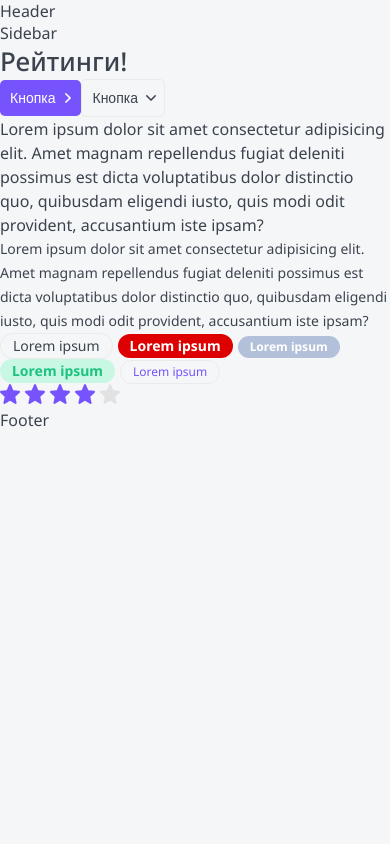
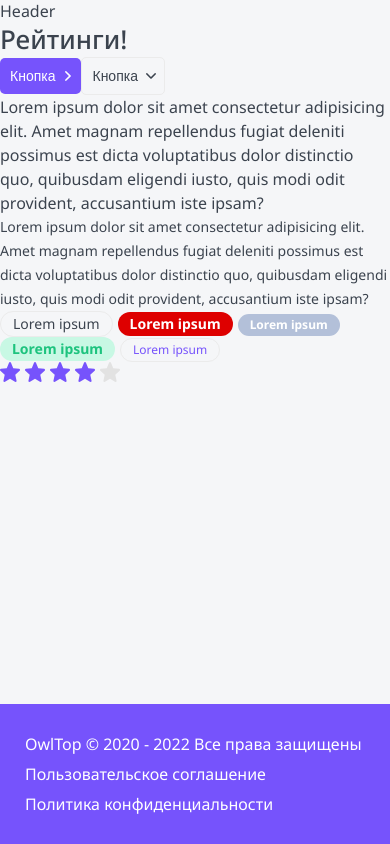
Before and after one commit to ustyuzhanina/react-nextjs-ts-demo, a Next.js app in the folder top-app/: page / in a window 390 px wide. Built offline with nearby package versions, Linux system fonts and the light colour scheme.

Commit message:
feat: create page and footer layout with the help of display grid

```diff
--- a/top-app/layout/Footer/Footer.module.scss
+++ b/top-app/layout/Footer/Footer.module.scss
@@ -0,0 +1,22 @@
+.footer {
+    display: grid;
+    grid-template-columns: 1fr auto auto;
+    gap: 10px 40px;
+    background: $primary;
+    color: $white;
+    padding: 30px 25px;
+    font-size: 16px;
+    line-height: 20px;
+
+    & a:hover {
+        color: $gray-light;
+    }
+}
+
+@media (max-width: 765px) {
+
+    .footer {
+        grid-template-columns: 1fr;
+    }
+
+}
--- a/top-app/layout/Footer/Footer.tsx
+++ b/top-app/layout/Footer/Footer.tsx
@@ -1,11 +1,14 @@
 import { FooterProps } from "./Footer.props";
 import styles from './Footer.module.scss';
 import cn from 'classnames';
+import { format } from 'date-fns';
 
-export const Footer = ({ ...props }: FooterProps): JSX.Element => {
+export const Footer = ({ className, ...props }: FooterProps): JSX.Element => {
   return (
-    <div {...props}>
-      Footer
-</div>
+    <footer className={cn(className, styles.footer )} {...props}>
+      <div >OwlTop &copy; 2020 - {format(new Date(), 'yyyy')} Все права защищены</div>
+      <a href="#" target="_blank">Пользовательское соглашение</a>
+      <a href="#" target="_blank">Политика конфиденциальности</a>
+   </footer>
   );
 };
--- a/top-app/layout/Layout.module.scss
+++ b/top-app/layout/Layout.module.scss
@@ -0,0 +1,47 @@
+.wrapper {
+    display: grid;
+    grid-template-columns: auto 230px minmax(320px, 1200px) auto;
+    grid-template-rows: auto 1fr auto;
+    gap: 0 30px;
+    grid-template-areas:
+        ". header header ."
+        ". sidebar body ."
+        "footer footer footer footer";
+    min-height: 100vh;
+}
+
+.header {
+    grid-area: header;
+    display: none;
+}
+
+.body {
+    grid-area: body;
+}
+
+.sidebar {
+    grid-area: sidebar;
+}
+
+.footer {
+    grid-area: footer;
+}
+
+@media (max-width: 765px) {
+
+    .wrapper {
+        grid-template-columns: minmax(320px, 1fr);
+        grid-template-areas:
+            "header"
+            "body"
+            "footer";
+    }
+
+    .sidebar {
+        display: none;
+    }
+
+    .header {
+        display: block;
+    }
+}
--- a/top-app/layout/Layout.tsx
+++ b/top-app/layout/Layout.tsx
@@ -1,6 +1,6 @@
 import { LayoutProps } from "./Layout.props";
 import styles from './Layout.module.scss';
-import cn from 'classnames';
+//import cn from 'classnames';
 import { Header } from './Header/Header';
 import { Footer } from './Footer/Footer';
 import { Sidebar } from './Sidebar/Sidebar';
@@ -8,17 +8,15 @@
 
 const Layout = ({ children }: LayoutProps): JSX.Element => {
   return (
-    <>
-      <Header/>
-      <div>
-        <Sidebar />
-        <div>
+    <div className={styles.wrapper}>
+      <Header className={styles.header}/>
+        <Sidebar className={styles.sidebar}/>
+        <div className={styles.body}>
           {children}
         </div>
-      </div>
-      <Footer/>
+      <Footer className={styles.footer}/>
 
-    </>
+    </div>
   );
 };
 
--- a/top-app/package.json
+++ b/top-app/package.json
@@ -13,6 +13,7 @@
     "dependencies": {
         "classnames": "^2.3.1",
         "cross-env": "^7.0.3",
+        "date-fns": "^2.28.0",
         "next": "12.1.5",
         "react": "18.0.0",
         "react-dom": "18.0.0"
```
Also changed, not shown: 1 other file (tests, documents, lock files or other folders).
